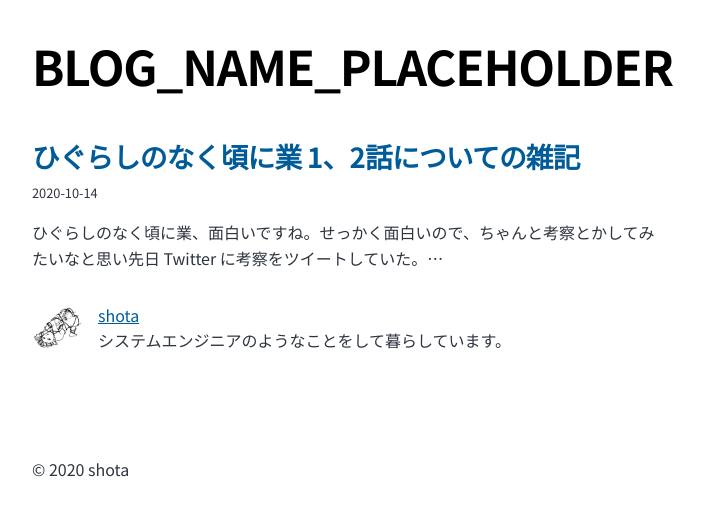
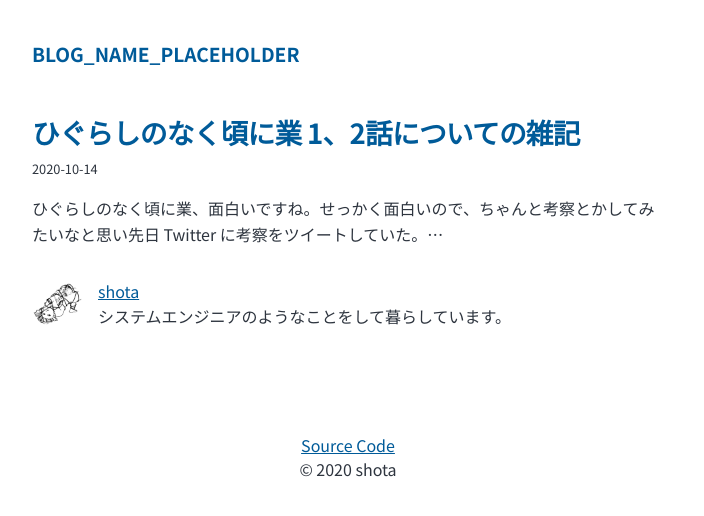
Before and after one commit to itigoore01/itigoore01-blog, a Gatsby site: page / in a window 1280 px wide. Shown: the whole page, without its empty margins (292-996 px from the left). Built offline with nearby package versions, Linux system fonts and the light colour scheme; Gatsby itself is replaced by a stand-in of ours.

Commit message:
feat: ヘッダーとフッターを更新
close #25

```diff
--- /dev/null
+++ b/src/components/footer.tsx
@@ -0,0 +1,21 @@
+import React, { FC } from 'react';
+import styled from 'styled-components';
+
+const FooterContent = styled.footer`
+  text-align: center;
+`;
+
+const Footer: FC = () => {
+  return (
+    <FooterContent>
+      <div>
+        <a href="https://github.com/itigoore01/itigoore01-blog" target="_new">
+          Source Code
+        </a>
+      </div>
+      <div>© {new Date().getFullYear()} shota</div>
+    </FooterContent>
+  );
+};
+
+export default Footer;
--- a/src/components/layout.tsx
+++ b/src/components/layout.tsx
@@ -1,5 +1,6 @@
 import React, { FC } from 'react';
 import { Link, PageRendererProps } from 'gatsby';
+import Footer from './footer';
 
 interface Props extends PageRendererProps {
   title: string;
@@ -8,29 +9,16 @@ interface Props extends PageRendererProps {
 const Layout: FC<Props> = ({ location, title, children }) => {
   const rootPath = `${__PATH_PREFIX__}/`;
   const isRootPath = location.pathname === rootPath;
-  let header;
-
-  if (isRootPath) {
-    header = (
-      <h1 className="main-heading">
-        <Link to="/">{title}</Link>
-      </h1>
-    );
-  } else {
-    header = (
-      <Link className="header-link-home" to="/">
-        {title}
-      </Link>
-    );
-  }
 
   return (
     <div className="global-wrapper" data-is-root-path={isRootPath}>
-      <header className="global-header">{header}</header>
+      <header className="global-header">
+        <Link className="header-link-home" to="/">
+          {title}
+        </Link>
+      </header>
       <main>{children}</main>
-      <footer>
-        © {new Date().getFullYear()} shota
-      </footer>
+      <Footer />
     </div>
   );
 };
```
